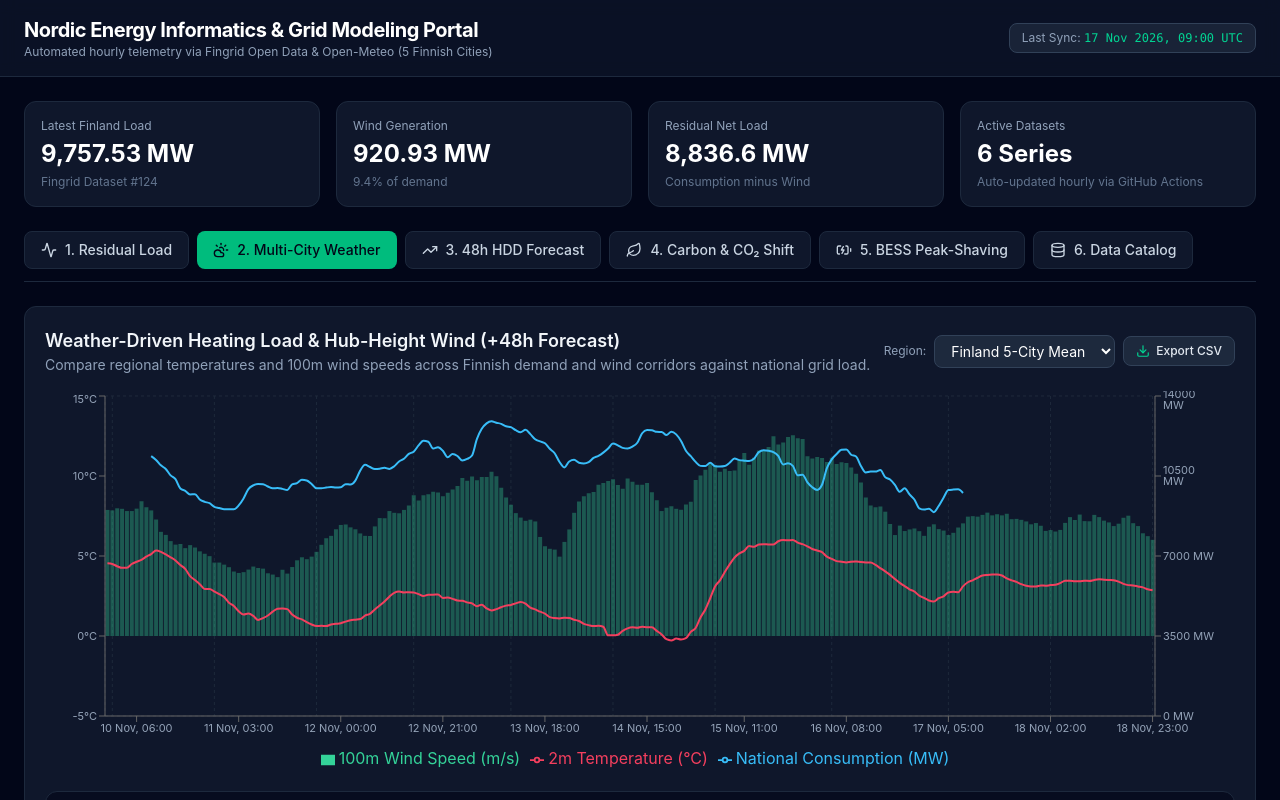
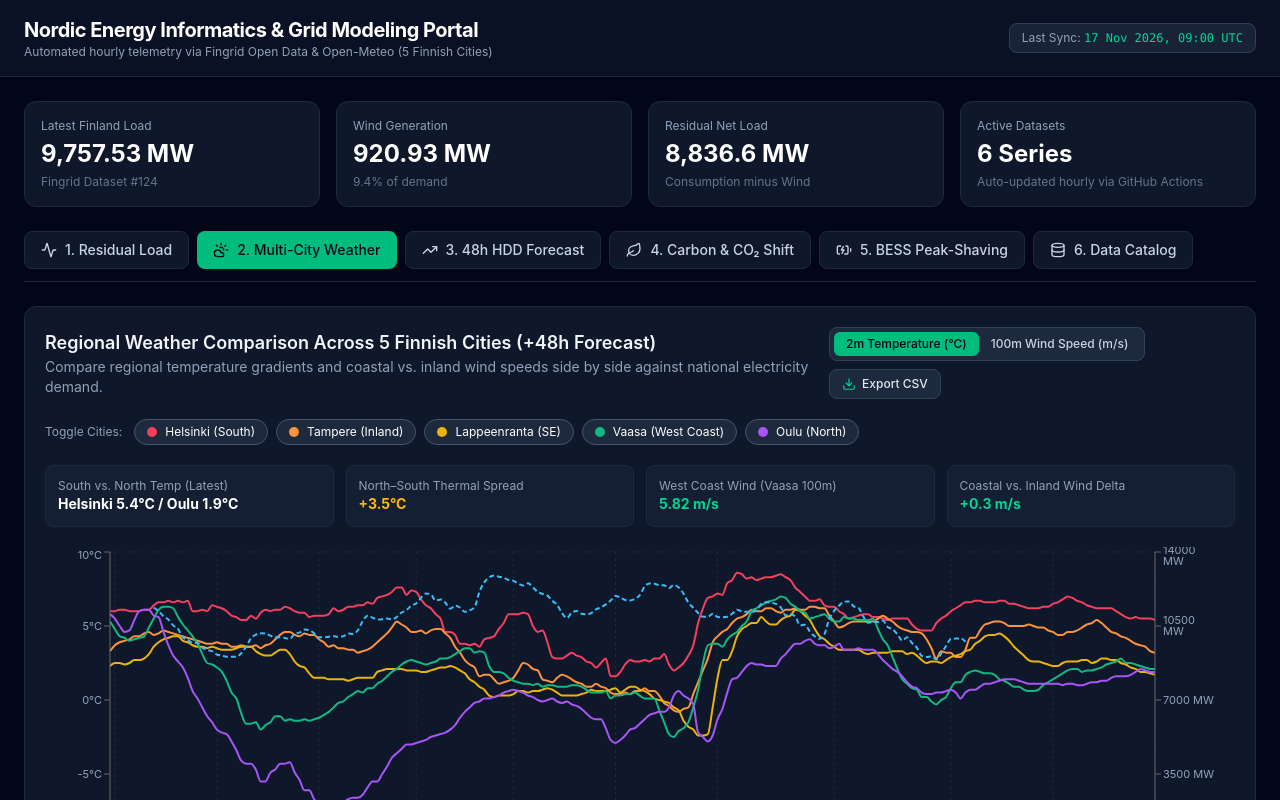
Before and after one commit to ajesh12k-code/Nordic-Energy-Model-Portal, a React (Vite) app: page / in a window 1280 px wide. Both pictures are taken after a click on the button "2. Multi-City Weather". Shown: the top 800 px of the page. Built offline with nearby package versions, Linux system fonts and the light colour scheme.

Commit message:
feat: plot all 5 Finnish cities separately with interactive city toggles

```diff
--- a/src/components/WeatherForecastTab.tsx
+++ b/src/components/WeatherForecastTab.tsx
@@ -1,5 +1,5 @@
+import { useMemo, useState } from 'react';
 import {
-  Bar,
   CartesianGrid,
   ComposedChart,
   Legend,
@@ -21,61 +21,184 @@ interface WeatherForecastTabProps {
   onSelectCity: (cityKey: string) => void;
 }
 
-export function WeatherForecastTab({
-  data,
-  cities,
-  selectedCity,
-  onSelectCity,
-}: WeatherForecastTabProps) {
+const CITY_STYLES: Record<string, { label: string; color: string; role: string }> = {
+  helsinki: { label: 'Helsinki (South)', color: '#f43f5e', role: 'Urban Load Hub' },
+  tampere: { label: 'Tampere (Inland)', color: '#fb923c', role: 'Industrial Center' },
+  lappeenranta: { label: 'Lappeenranta (SE)', color: '#eab308', role: 'Saimaa Corridor' },
+  vaasa: { label: 'Vaasa (West Coast)', color: '#10b981', role: 'Wind Cluster' },
+  oulu: { label: 'Oulu (North)', color: '#a855f7', role: 'Arctic Heating & Wind' },
+};
+
+export function WeatherForecastTab({ data }: WeatherForecastTabProps) {
+  const [metric, setMetric] = useState<'temperature' | 'wind'>('temperature');
+  const [visibleCities, setVisibleCities] = useState<Record<string, boolean>>({
+    helsinki: true,
+    tampere: true,
+    lappeenranta: true,
+    vaasa: true,
+    oulu: true,
+  });
+
+  const toggleCity = (key: string) => {
+    setVisibleCities((prev) => ({ ...prev, [key]: !prev[key] }));
+  };
+
+  // Compute regional spread diagnostics from the latest observed hour
+  const regionalStats = useMemo(() => {
+    const latest = [...data].reverse().find((r) => r.temp_helsinki !== undefined);
+    if (!latest) return null;
+
+    const northSouthTempDiff =
+      latest.temp_helsinki !== undefined && latest.temp_oulu !== undefined
+        ? Math.round((latest.temp_helsinki - latest.temp_oulu) * 10) / 10
+        : null;
+
+    const coastalWindAdvantage =
+      latest.wind_vaasa !== undefined && latest.wind_lappeenranta !== undefined
+        ? Math.round((latest.wind_vaasa - latest.wind_lappeenranta) * 10) / 10
+        : null;
+
+    return {
+      helsinkiTemp: latest.temp_helsinki,
+      ouluTemp: latest.temp_oulu,
+      northSouthTempDiff,
+      vaasaWind: latest.wind_vaasa,
+      coastalWindAdvantage,
+    };
+  }, [data]);
+
+  const prefix = metric === 'temperature' ? 'temp_' : 'wind_';
+  const unit = metric === 'temperature' ? '°C' : ' m/s';
+
   return (
-    <section className="bg-slate-900 border border-slate-800 rounded-xl p-5 space-y-4">
-      <div className="flex flex-col sm:flex-row sm:items-center sm:justify-between gap-3">
+    <section className="bg-slate-900 border border-slate-800 rounded-xl p-5 space-y-5">
+      <div className="flex flex-col lg:flex-row lg:items-center lg:justify-between gap-4">
         <div>
           <h2 className="text-lg font-semibold">
-            Weather-Driven Heating Load & Hub-Height Wind (+48h Forecast)
+            Regional Weather Comparison Across 5 Finnish Cities (+48h Forecast)
           </h2>
           <p className="text-sm text-slate-400">
-            Compare regional temperatures and 100m wind speeds across Finnish demand and wind
-            corridors against national grid load.
+            Compare regional temperature gradients and coastal vs. inland wind speeds side by
+            side against national electricity demand.
           </p>
         </div>
+
         <div className="flex flex-wrap items-center gap-2">
-          <label htmlFor="city-select" className="text-xs text-slate-400">
-            Region:
-          </label>
-          <select
-            id="city-select"
-            value={selectedCity}
-            onChange={(e) => onSelectCity(e.target.value)}
-            className="bg-slate-800 border border-slate-700 text-sm rounded-lg px-3 py-1.5 text-white"
+          {/* Metric Toggle */}
+          <div className="inline-flex rounded-lg bg-slate-800 p-1 border border-slate-700 text-xs">
+            <button
+              type="button"
+              onClick={() => setMetric('temperature')}
+              className={`px-3 py-1 rounded-md font-medium transition cursor-pointer ${
+                metric === 'temperature'
+                  ? 'bg-emerald-500 text-slate-950'
+                  : 'text-slate-300 hover:text-white'
+              }`}
             >
-            <option value="national">Finland 5-City Mean</option>
-            {cities.map((c) => (
-              <option key={c.key} value={c.key}>
-                {c.name}
-              </option>
-            ))}
-          </select>
+              2m Temperature (°C)
+            </button>
+            <button
+              type="button"
+              onClick={() => setMetric('wind')}
+              className={`px-3 py-1 rounded-md font-medium transition cursor-pointer ${
+                metric === 'wind'
+                  ? 'bg-emerald-500 text-slate-950'
+                  : 'text-slate-300 hover:text-white'
+              }`}
+            >
+              100m Wind Speed (m/s)
+            </button>
+          </div>
+
           <ExportCsvButton
             rows={data}
-            filenamePrefix={`fi_weather_load_${selectedCity}`}
+            filenamePrefix="fi_5cities_regional_weather"
             columns={[
               { key: 'timestamp', header: 'timestamp_utc' },
               { key: 'isForecast', header: 'is_forecast' },
-              { key: 'temperature', header: `temperature_2m_c_${selectedCity}` },
-              { key: 'windSpeed100m', header: `wind_speed_100m_ms_${selectedCity}` },
               { key: 'consumption', header: 'national_consumption_mw' },
+              { key: 'temp_helsinki', header: 'temp_2m_c_helsinki' },
+              { key: 'temp_tampere', header: 'temp_2m_c_tampere' },
+              { key: 'temp_lappeenranta', header: 'temp_2m_c_lappeenranta' },
+              { key: 'temp_vaasa', header: 'temp_2m_c_vaasa' },
+              { key: 'temp_oulu', header: 'temp_2m_c_oulu' },
+              { key: 'wind_helsinki', header: 'wind_100m_ms_helsinki' },
+              { key: 'wind_tampere', header: 'wind_100m_ms_tampere' },
+              { key: 'wind_lappeenranta', header: 'wind_100m_ms_lappeenranta' },
+              { key: 'wind_vaasa', header: 'wind_100m_ms_vaasa' },
+              { key: 'wind_oulu', header: 'wind_100m_ms_oulu' },
             ]}
           />
         </div>
       </div>
 
+      {/* City Toggle Pills */}
+      <div className="flex flex-wrap items-center gap-2">
+        <span className="text-xs text-slate-400 mr-1">Toggle Cities:</span>
+        {Object.entries(CITY_STYLES).map(([key, cfg]) => {
+          const active = visibleCities[key];
+          return (
+            <button
+              key={key}
+              type="button"
+              onClick={() => toggleCity(key)}
+              className={`inline-flex items-center gap-2 px-3 py-1 rounded-full text-xs border transition cursor-pointer ${
+                active
+                  ? 'bg-slate-800 border-slate-600 text-white'
+                  : 'bg-slate-950/50 border-slate-800 text-slate-500'
+              }`}
+            >
+              <span
+                className="w-2.5 h-2.5 rounded-full"
+                style={{ backgroundColor: active ? cfg.color : '#475569' }}
+              />
+              <span>{cfg.label}</span>
+            </button>
+          );
+        })}
+      </div>
+
+      {/* Regional Spread Summary Strip */}
+      {regionalStats && (
+        <div className="grid grid-cols-2 sm:grid-cols-4 gap-3 text-xs">
+          <div className="bg-slate-800/50 border border-slate-800 rounded-lg p-3">
+            <span className="text-slate-400 block">South vs. North Temp (Latest)</span>
+            <strong className="text-sm text-white">
+              Helsinki {regionalStats.helsinkiTemp}°C / Oulu {regionalStats.ouluTemp}°C
+            </strong>
+          </div>
+          <div className="bg-slate-800/50 border border-slate-800 rounded-lg p-3">
+            <span className="text-slate-400 block">North–South Thermal Spread</span>
+            <strong className="text-sm text-amber-400">
+              {regionalStats.northSouthTempDiff !== null
+                ? `${regionalStats.northSouthTempDiff > 0 ? '+' : ''}${regionalStats.northSouthTempDiff}°C`
+                : '—'}
+            </strong>
+          </div>
+          <div className="bg-slate-800/50 border border-slate-800 rounded-lg p-3">
+            <span className="text-slate-400 block">West Coast Wind (Vaasa 100m)</span>
+            <strong className="text-sm text-emerald-400">
+              {regionalStats.vaasaWind !== undefined ? `${regionalStats.vaasaWind} m/s` : '—'}
+            </strong>
+          </div>
+          <div className="bg-slate-800/50 border border-slate-800 rounded-lg p-3">
+            <span className="text-slate-400 block">Coastal vs. Inland Wind Delta</span>
+            <strong className="text-sm text-emerald-400">
+              {regionalStats.coastalWindAdvantage !== null
+                ? `${regionalStats.coastalWindAdvantage > 0 ? '+' : ''}${regionalStats.coastalWindAdvantage} m/s`
+                : '—'}
+            </strong>
+          </div>
+        </div>
+      )}
+
+      {/* Multi-City Chart */}
       <div className="h-96 w-full">
         <ResponsiveContainer width="100%" height="100%">
           <ComposedChart data={data}>
             <CartesianGrid strokeDasharray="3 3" stroke="#1e293b" />
             <XAxis dataKey="label" tick={{ fill: '#94a3b8', fontSize: 11 }} minTickGap={28} />
-            <YAxis yAxisId="left" tick={{ fill: '#94a3b8', fontSize: 11 }} unit="°C" width={55} />
+            <YAxis yAxisId="left" tick={{ fill: '#94a3b8', fontSize: 11 }} unit={unit} width={60} />
             <YAxis
               yAxisId="right"
               orientation="right"
@@ -85,22 +208,22 @@ export function WeatherForecastTab({
             />
             <Tooltip content={<ExplainableTooltip context="weather" />} />
             <Legend />
+
+            {Object.entries(CITY_STYLES).map(([key, cfg]) =>
+              visibleCities[key] ? (
                 <Line
+                  key={key}
                   yAxisId="left"
                   type="monotone"
-              dataKey="temperature"
-              name="2m Temperature (°C)"
-              stroke="#f43f5e"
+                  dataKey={`${prefix}${key}`}
+                  name={`${cfg.label} (${unit.trim()})`}
+                  stroke={cfg.color}
                   strokeWidth={2}
                   dot={false}
                 />
-            <Bar
-              yAxisId="left"
-              dataKey="windSpeed100m"
-              name="100m Wind Speed (m/s)"
-              fill="#34d399"
-              fillOpacity={0.35}
-            />
+              ) : null
+            )}
+
             <Line
               yAxisId="right"
               type="monotone"
@@ -108,6 +231,7 @@ export function WeatherForecastTab({
               name="National Consumption (MW)"
               stroke="#38bdf8"
               strokeWidth={2}
+              strokeDasharray="5 3"
               dot={false}
             />
           </ComposedChart>
@@ -116,16 +240,16 @@ export function WeatherForecastTab({
 
       <ModelExplainerCard
         guide={{
-          title: 'Regional Weather & Energy Coupling',
+          title: 'Regional Weather Differences Across Finland',
           whatItShows:
-            'Overlays local outdoor temperature and 100-meter wind speeds across 5 Finnish cities against national electricity usage, extending 48 hours into the future.',
+            'Plots all 5 Finnish cities separately so you can compare how southern urban centers (Helsinki), inland hubs (Tampere, Lappeenranta), west-coast wind corridors (Vaasa), and northern Finland (Oulu) experience different temperatures and wind speeds simultaneously.',
           howToRead: [
-            'Red line: Outdoor temperature (°C)—watch how blue electricity demand climbs whenever red dips.',
-            'Green bars: Wind speed at 100m turbine height (m/s), especially critical in coastal Vaasa and Oulu.',
-            'Rightmost 48 hours: Weather forecast window where blue historical load ends.',
+            'Colored solid lines: Individual cities—click any city pill above the chart to turn lines on or off.',
+            'Metric toggle: Switch between 2m Temperature (°C) to see Arctic cold fronts move south, or 100m Wind Speed (m/s) to see why wind turbines cluster along the Vaasa–Oulu west coast.',
+            'Dashed blue line: National electricity consumption (MW) on the right axis.',
           ],
           realWorldTakeaway:
-            'Because electric heating and heat pumps are widespread in Finland, cold snaps in major cities (Helsinki, Tampere) drive predictable surges in national power demand.',
+            'Geographic spread matters: northern cold waves push up heating demand in Oulu hours before reaching Helsinki, while wind diversity across coastal and inland regions smooths national renewable output.',
         }}
       />
     </section>
--- a/src/hooks/useEnergyPortalData.ts
+++ b/src/hooks/useEnergyPortalData.ts
@@ -72,12 +72,26 @@ export function useEnergyPortalData(selectedCity: string) {
       const row = ensureRow(pt.timestamp);
       row.temperature =
         selectedCity === 'national' ? pt.value : pt.by_city?.[selectedCity] ?? pt.value;
+      if (pt.by_city) {
+        row.temp_helsinki = pt.by_city.helsinki;
+        row.temp_tampere = pt.by_city.tampere;
+        row.temp_lappeenranta = pt.by_city.lappeenranta;
+        row.temp_vaasa = pt.by_city.vaasa;
+        row.temp_oulu = pt.by_city.oulu;
+      }
     });
 
     datasets['fi_multi_city_wind_speed_100m']?.data.forEach((pt) => {
       const row = ensureRow(pt.timestamp);
       row.windSpeed100m =
         selectedCity === 'national' ? pt.value : pt.by_city?.[selectedCity] ?? pt.value;
+      if (pt.by_city) {
+        row.wind_helsinki = pt.by_city.helsinki;
+        row.wind_tampere = pt.by_city.tampere;
+        row.wind_lappeenranta = pt.by_city.lappeenranta;
+        row.wind_vaasa = pt.by_city.vaasa;
+        row.wind_oulu = pt.by_city.oulu;
+      }
     });
 
     return Array.from(map.values())
```
Also changed, not shown: src/types/energy.ts (+10 -0 lines). Lines whose indentation alone changed are shown as unchanged.
